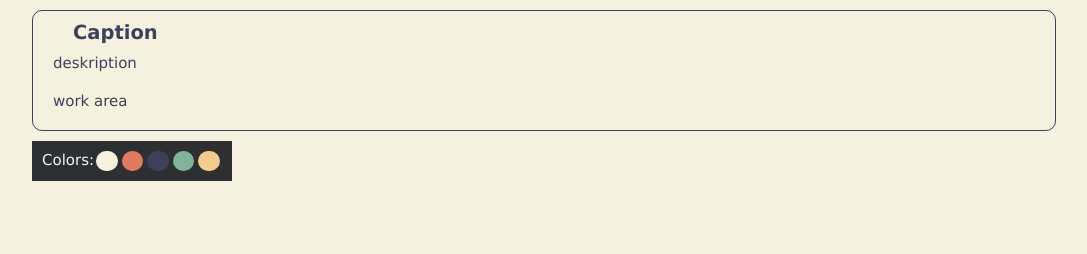
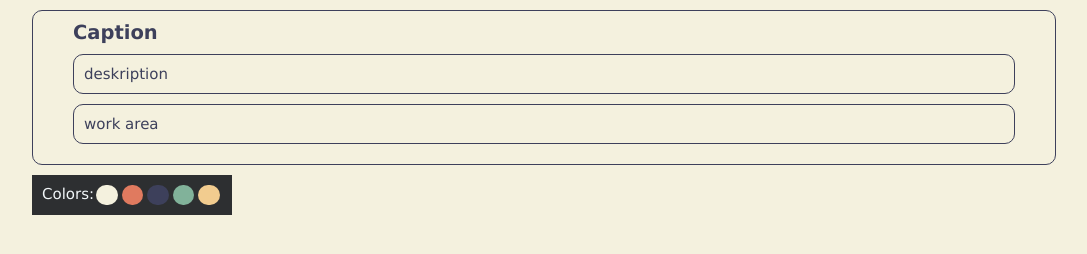
Before and after one commit to Passssword/Callback-practice, a plain HTML site: page index.html in a window 1280 px wide. Shown: the whole page, without its empty margins (96-1183 px from the left). Drawn offline with Linux system fonts and the light colour scheme.

Commit message:
modifided stule.css

```diff
--- a/style.css
+++ b/style.css
@@ -19,8 +19,18 @@ h3 {
 	border-radius: 10px;
 	padding: 10px;
 }
-.practice_description {padding: 10px;}
-.work_place {padding: 10px;}
+.practice_description {
+	padding: 10px;
+	margin: 10px 3%;
+	border: 1px solid #3D405B;
+	border-radius: 10px;
+}
+.work_place {
+	padding: 10px;
+	margin: 10px 3%;
+	border: 1px solid #3D405B;
+	border-radius: 10px;
+}
 
 /*---Foter---*/
 footer {
```
